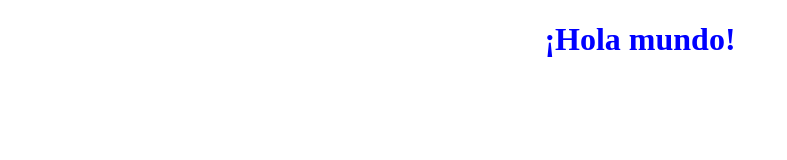
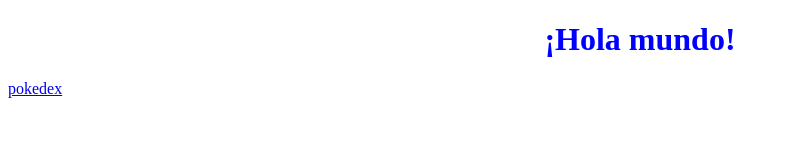
Before and after one commit to eduaval/eduaval.github.io, a plain HTML site: page index.html in a window 1280 px wide. Shown: the whole page, without its empty margins (0-787 px from the left). Drawn offline with nearby package versions, Linux system fonts and the light colour scheme.

Commit message:
hipervinculo

```diff
--- a/index.html
+++ b/index.html
@@ -15,6 +15,7 @@
 <body>
   <div class="container">
     <h1 class="custom-text mt-5">¡Hola mundo!</h1>
+    <a href="https://eduaval.github.io/pokedex/" target="_blank" rel="noopener noreferrer">pokedex</a>
   </div>
 
 </body>
```
